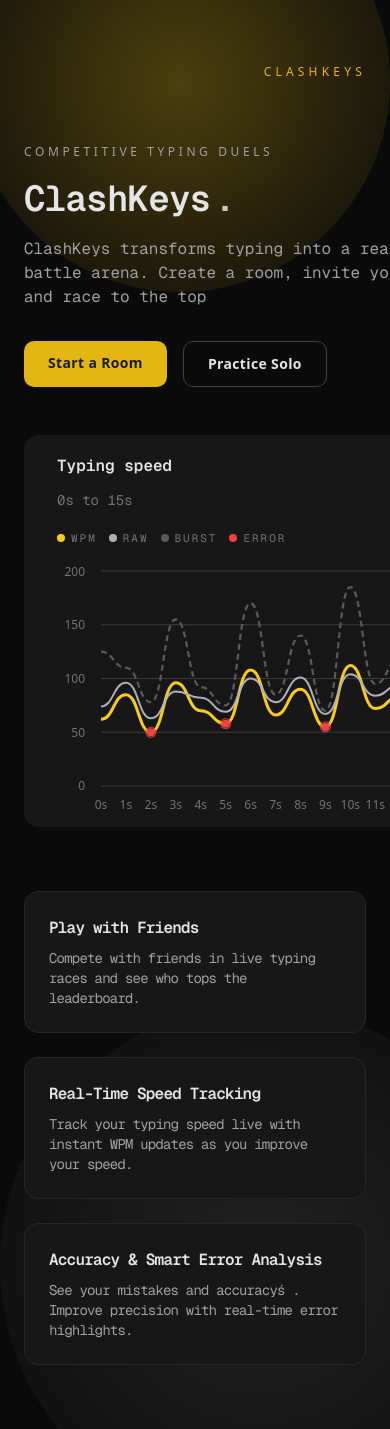
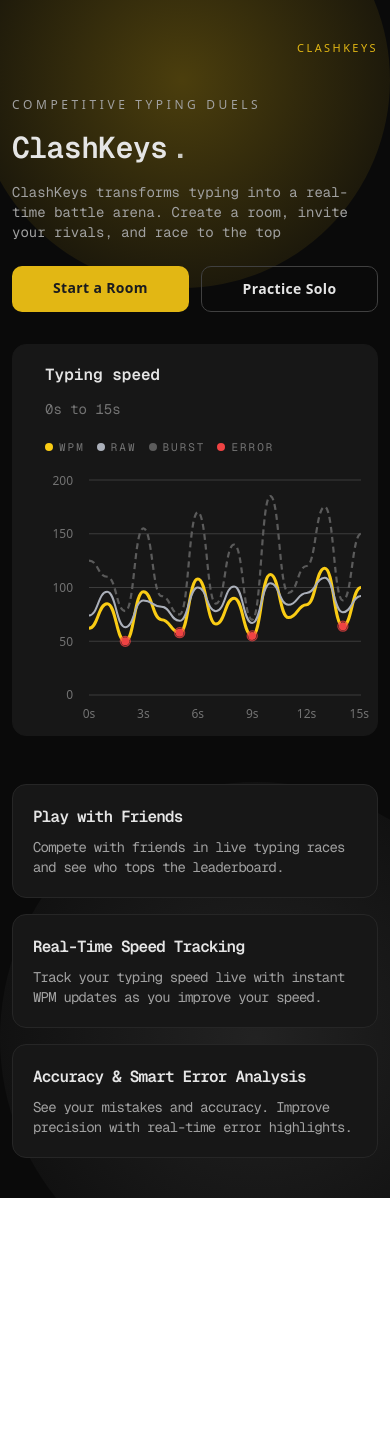
Before and after one commit to Aayush7105/clashkeys, a Next.js app: page / in a window 390 px wide. After the commit the page ends 1198 px from the top, so only its background shows below. Built offline with nearby package versions, Linux system fonts and the light colour scheme.

Commit message:
responsive for mobile devices landing

```diff
--- a/components/landing/landing-graph.tsx
+++ b/components/landing/landing-graph.tsx
@@ -23,14 +23,13 @@ const staticErrorPoints = [
 ];
 export default function LandingGraph() {
   return (
-    <div className="space-y-4 lg:w-[calc(100%+2rem)] lg:-ml-8">
+    <div className="w-full max-w-full space-y-3 overflow-hidden lg:w-[calc(100%+2rem)] lg:-ml-8">
       <WpmGraph
         wpmData={staticWpmData}
         rawWpmData={staticRawWpmData}
         burstWpmData={staticBurstWpmData}
         errorPoints={staticErrorPoints}
         durationSeconds={15}
-        forceOneSecondXTicks
       />
     </div>
   );
--- a/components/landing/landingpage.tsx
+++ b/components/landing/landingpage.tsx
@@ -6,40 +6,40 @@ import LandingGraph from "./landing-graph";
 const Landing = () => {
   return (
     <main className="relative min-h-screen overflow-hidden bg-neutral-950 text-neutral-200">
-      <div className="pointer-events-none absolute -top-32 right-0 h-105 w-105 rounded-full bg-[radial-gradient(circle_at_center,rgba(226,183,20,0.3),rgba(10,10,10,0))]" />
-      <div className="pointer-events-none absolute -bottom-24 left-0 h-130 w-130 rounded-full bg-[radial-gradient(circle_at_center,rgba(64,64,64,0.45),rgba(10,10,10,0))]" />
+      <div className="pointer-events-none absolute -top-32 right-0 h-[26rem] w-[26rem] rounded-full bg-[radial-gradient(circle_at_center,rgba(226,183,20,0.3),rgba(10,10,10,0))] sm:h-[30rem] sm:w-[30rem]" />
+      <div className="pointer-events-none absolute -bottom-24 left-0 h-[32rem] w-[32rem] rounded-full bg-[radial-gradient(circle_at_center,rgba(64,64,64,0.45),rgba(10,10,10,0))] sm:h-[36rem] sm:w-[36rem]" />
 
-      <div className="relative mx-auto flex min-h-screen w-full max-w-6xl flex-col px-6 py-16">
-        <header className="flex items-center justify-between text-xs uppercase tracking-[0.35em] text-neutral-500">
+      <div className="relative mx-auto flex min-h-screen w-full max-w-6xl flex-col px-3 py-10 sm:px-6 sm:py-14 lg:py-16">
+        <header className="flex items-center justify-between text-[11px] uppercase tracking-[0.22em] text-neutral-500 sm:text-xs sm:tracking-[0.35em]">
           <span></span>
           <span className="text-[#e2b714]">ClashKeys</span>
         </header>
 
-        <div className="mt-16 grid gap-12 lg:grid-cols-[0.8fr_1.2fr] lg:items-center">
-          <div className="space-y-8">
+        <div className="mt-10 grid gap-8 sm:mt-14 sm:gap-10 lg:mt-16 lg:gap-12 lg:grid-cols-[0.8fr_1.2fr] lg:items-center">
+          <div className="space-y-6 sm:space-y-8">
             <div className="space-y-4">
               <p className="text-xs uppercase tracking-[0.3em] text-neutral-400">
                 Competitive typing duels
               </p>
-              <h1 className="text-4xl sm:text-5xl lg:text-6xl font-semibold leading-tight tracking-tight font-mono">
+              <h1 className="text-3xl sm:text-5xl lg:text-6xl font-semibold leading-tight tracking-tight font-mono">
                 <TypingOnce text={"ClashKeys"} />
               </h1>
-              <p className="max-w-xl text-base text-neutral-400 sm:text-lg font-mono text-pretty">
+              <p className="max-w-xl text-sm text-neutral-400 sm:text-base lg:text-lg font-mono text-pretty">
                 ClashKeys transforms typing into a real-time battle arena.
                 Create a room, invite your rivals, and race to the top
               </p>
             </div>
 
-            <div className="flex flex-wrap gap-4">
+            <div className="grid grid-cols-2 gap-3 sm:flex sm:flex-row sm:flex-wrap sm:gap-4">
               <Link
                 href="/multiplayer"
-                className="rounded-lg bg-[#e2b714] px-6 py-3 text-sm font-semibold text-[#1a1b1f] tracking-wide hover:brightness-110"
+                className="w-full rounded-lg bg-[#e2b714] px-3 py-3 text-center text-sm font-semibold text-[#1a1b1f] tracking-wide hover:brightness-110 sm:w-auto sm:px-6"
               >
                 Start a Room
               </Link>
               <Link
                 href="/soloplay"
-                className="rounded-lg border border-neutral-700 px-6 py-3 text-sm font-semibold tracking-wide text-neutral-200 hover:border-[#e2b714]"
+                className="w-full rounded-lg border border-neutral-700 px-3 py-3 text-center text-sm font-semibold tracking-wide text-neutral-200 hover:border-[#e2b714] sm:w-auto sm:px-6"
               >
                 Practice Solo
               </Link>
@@ -49,7 +49,7 @@ const Landing = () => {
           <LandingGraph />
         </div>
 
-        <section className="mt-16 grid gap-6 lg:grid-cols-3">
+        <section className="mt-12 grid gap-4 sm:mt-14 sm:gap-6 lg:mt-16 lg:grid-cols-3">
           {[
             {
               title: "Play with Friends",
@@ -61,12 +61,12 @@ const Landing = () => {
             },
             {
               title: "Accuracy & Smart Error Analysis",
-              copy: "See your mistakes and accuracyś  . Improve precision with real-time error highlights.",
+              copy: "See your mistakes and accuracy. Improve precision with real-time error highlights.",
             },
           ].map((card) => (
             <div
               key={card.title}
-              className="rounded-xl border border-neutral-800 bg-neutral-900 p-6 font-mono  tracking-tighter"
+              className="rounded-xl border border-neutral-800 bg-neutral-900 p-5 font-mono tracking-tighter sm:p-6"
             >
               <h3 className="text-[16px] font-semibold text-neutral-200">
                 {card.title}
```
